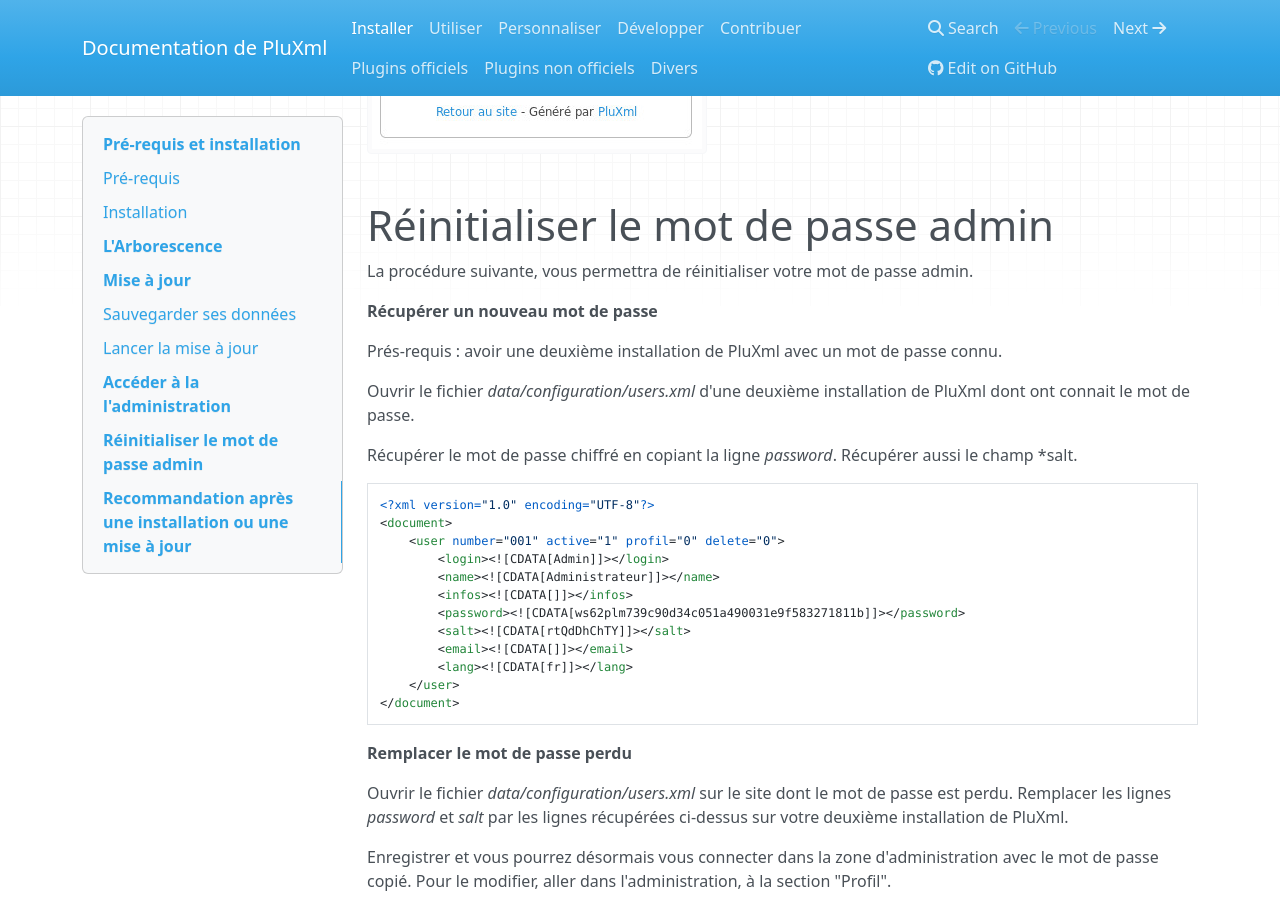
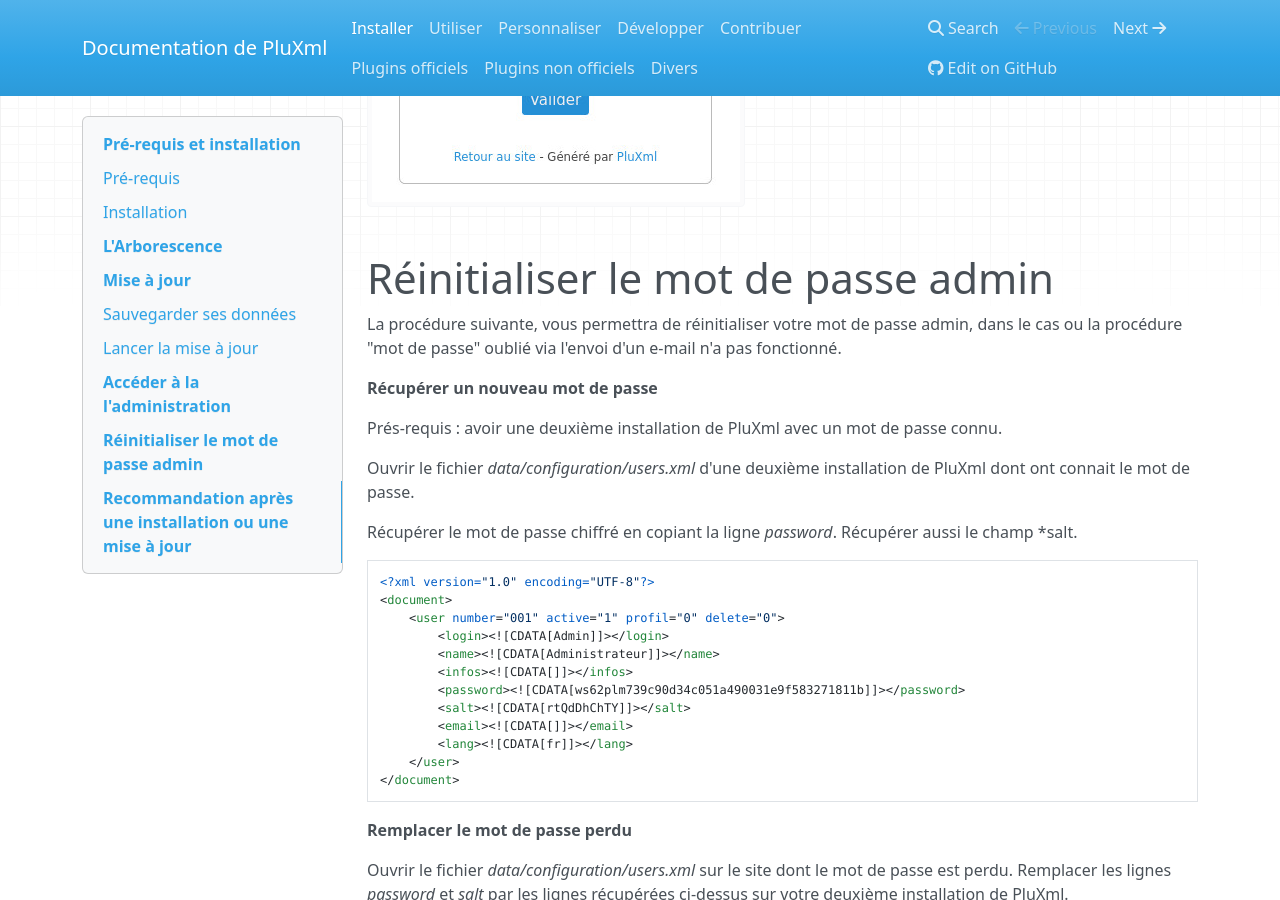
Before and after one commit to pluxml/PluXml-Wiki, an MkDocs documentation site: the page built from docs/installer/installation.md, in a window 1280 px wide and 900 px high, scrolled down 5553 px. Built offline with MkDocs 1.6.1, drawn with Linux system fonts in a browser that asks for light colours; nearby versions of some CDN libraries.

Commit message:
[pluxml 5.8] maj installattion

```diff
--- a/docs/installer/installation.md
+++ b/docs/installer/installation.md
@@ -157,7 +157,7 @@ Le login de connexion et le mot de passe sont ceux que vous avez définis lors d
 
 # Réinitialiser le mot de passe admin
 
-La procédure suivante, vous permettra de réinitialiser votre mot de passe admin.
+La procédure suivante, vous permettra de réinitialiser votre mot de passe admin, dans le cas ou la procédure "mot de passe" oublié via l'envoi d'un e-mail n'a pas fonctionné.
 
 __Récupérer un nouveau mot de passe__
 
```
Also changed, not shown: docs/installer/img/login.jpg, docs/installer/img/recommandation.jpg.
